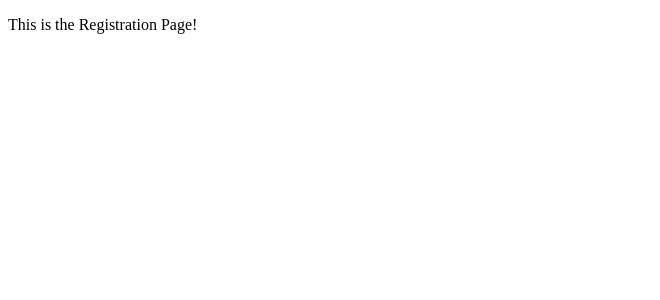
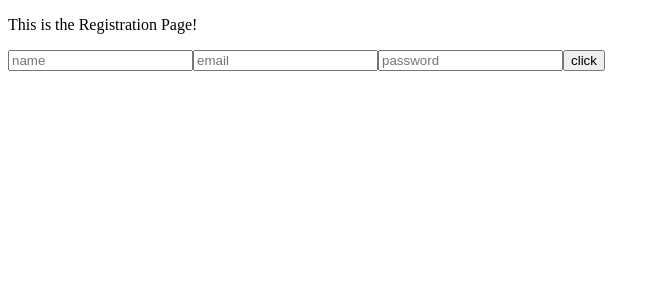
Before and after one commit to ACL-JobsTeam/jobs-fe-react, a React app: page /register in a window 1280 px wide. Shown: the top 300 px of the page, without its empty margins (0-660 px from the left). Built offline with nearby package versions, Linux system fonts and the light colour scheme.

Commit message:
register and login on front end working

```diff
--- a/package.json
+++ b/package.json
@@ -1,3 +1,4 @@
+
 {
   "name": "jobs-fe-react",
   "version": "1.0.0",
@@ -66,4 +67,5 @@
     "webpack-cli": "^4.7.2",
     "webpack-dev-server": "^3.11.2"
   }
+
 }
--- a/src/components/app/App.jsx
+++ b/src/components/app/App.jsx
@@ -1,16 +1,22 @@
-import React from 'react';
+import React, {useState} from 'react';
 import { BrowserRouter as Router, Switch, Route } from 'react-router-dom';
 import Register from '../../containers/Registration/Register';
 import Login from '../../containers/Login/Login';
 import Search from '../../containers/Search/Search';
 import Dashboard from '../../containers/Dashboard/Dashboard';
 import Detail from '../../containers/Detail/Detail';
+import Home from '../../containers/Home/Home';
+
+
+
 
 export default function App() {
+
   return (
     <Router>
       <Switch>
-        <Route exact path={'/'} component={Login} />
+        <Route exact path={'/'} component={Home} />
+        <Route exact path={'/login'} component={Login} />
         <Route exact path={'/register'} component={Register} />
         <Route exact path={'/search'} component={Search} />
         <Route exact path={'/dashboard'} component={Dashboard} />
--- /dev/null
+++ b/src/containers/Home/Home.jsx
@@ -0,0 +1,14 @@
+import { response } from 'msw';
+import React, { useEffect, useState } from 'react';
+
+const Home = () => {
+
+  return (
+    <>
+    <div>home</div>
+
+    </>
+  );
+};
+
+export default Home;
--- a/src/containers/Login/Login.jsx
+++ b/src/containers/Login/Login.jsx
@@ -1,11 +1,44 @@
-import React from 'react';
+import React, {useState} from 'react';
+import { Redirect } from 'react-router';
 
 const Login = () => {
+
+const [username, setUsername] = useState('')
+const [password, setPassword] = useState('')
+const [redirect, setRedirect] = useState(false)
+
+const submit = async (e) => {
+  e.preventDefault()
+
+   await fetch('http://localhost:7890/api/v1/auth/login', {
+    method: 'POST',
+    headers: {'Content-Type': 'application/json'},
+    body: JSON.stringify({
+      username,
+      password
+    })
+  })
+
+  setRedirect(true)
+}
+if(redirect) {
+  return <Redirect to={'/'} /> }
+
+
+
+
   return (
     <>
-      <p>This is the Welcome Page!</p>
+     <form onSubmit={submit}>
+        <input placeholder="username" onChange={e => setUsername(e.target.value)} />
+        <input type="password" placeholder="password" onChange={e => setPassword(e.target.value)} />
+        <button type='submit'>click me</button>
+      </form>
     </>
   );
 };
 
+
+
+
 export default Login;
--- a/src/containers/Registration/Register.jsx
+++ b/src/containers/Registration/Register.jsx
@@ -1,9 +1,42 @@
-import React from 'react';
+import React, { useState } from 'react';
+import { Redirect } from 'react-router';
 
 const Register = () => {
-  return (
+  const [username, setUserame] = useState('')
+  const [email, setEmail] = useState('')
+  const [password, setPassword] = useState('')
+  const [redirect, setRedirect] = useState(false)
+
+  const submit = async (e) => {
+    e.preventDefault()
+
+     await fetch('http://localhost:7890/api/v1/auth/register', {
+      method: 'POST',
+      headers: {'Content-Type': 'application/json'},
+      body: JSON.stringify({
+        username,
+        email,
+        password
+      })
+    })
+
+   setRedirect(true)
+  }
+
+
+
+  if(redirect) {
+    return <Redirect to={'/login'} /> }
+
+    return (
     <>
       <p>This is the Registration Page!</p>
+      <form onSubmit={submit}>
+        <input placeholder="name" onChange={e => setUserame(e.target.value)} />
+        <input type="email" placeholder="email" onChange={e => setEmail(e.target.value)} />
+        <input type="password" placeholder="password" onChange={e => setPassword(e.target.value)} />
+        <button type='submit'>click</button>
+      </form>
     </>
   );
 };
```
